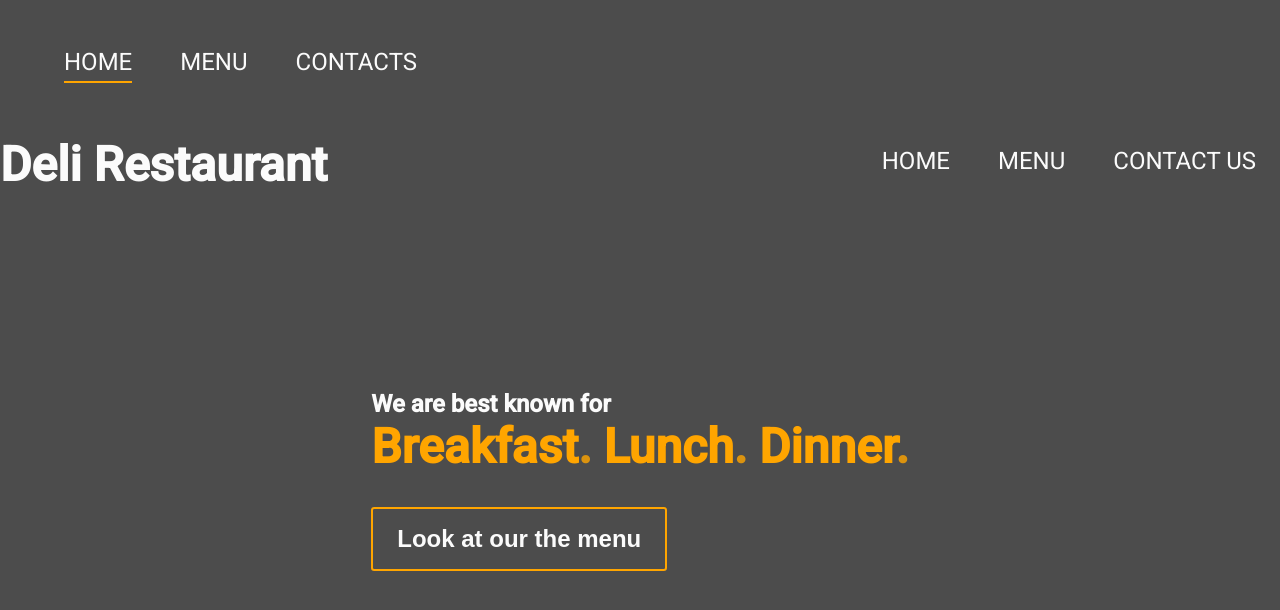
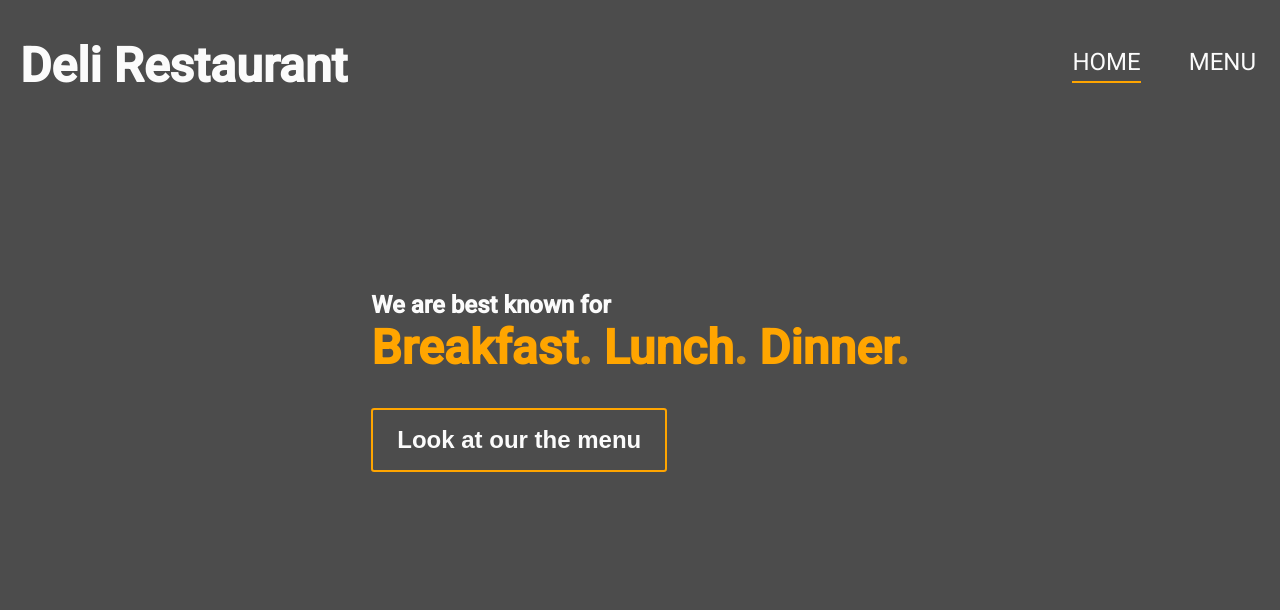
Before and after one commit to rOluochKe/JS-Restaurant, a website built with webpack: page dist/index.html in a window 1280 px wide. Built offline with nearby package versions, Linux system fonts and the light colour scheme; files whose address does not match are found by name.

Commit message:
final touches to meet the project requirements

```diff
--- a/src/index.js
+++ b/src/index.js
@@ -1,7 +1,6 @@
 import Header from './modules/header';
 import Home from './modules/home';
 import Menu from './modules/menu';
-import Contact from './modules/contact';
 
 const clearContent = () => {
   const content = document.getElementById('content');
@@ -15,12 +14,6 @@ const displayMenu = () => {
   clearContent();
   Menu.setMenu();
   Menu.setMenuActive();
-};
-
-const displayContact = () => {
-  clearContent();
-  Contact.setContact();
-  Contact.setContactActive();
 };
 
 const displayHome = () => {
@@ -40,12 +33,10 @@ document.addEventListener('DOMContentLoaded', () => {
   const logo = document.getElementById('logo');
   const home = document.getElementById('home');
   const menu = document.getElementById('menu');
-  const contact = document.getElementById('contact');
   const menuBtn = document.getElementById('menu-btn');
 
   logo.addEventListener('click', displayHome);
   home.addEventListener('click', displayHome);
   menu.addEventListener('click', displayMenu);
-  contact.addEventListener('click', displayContact);
   menuBtn.addEventListener('click', displayMenu);
 });
--- a/src/modules/header.js
+++ b/src/modules/header.js
@@ -13,17 +13,13 @@ const Header = (() => {
     const ul = document.createElement('ul');
     const liHome = document.createElement('li');
     const liMenu = document.createElement('li');
-    const liContact = document.createElement('li');
     liHome.setAttribute('id', 'home');
     liMenu.setAttribute('id', 'menu');
-    liContact.setAttribute('id', 'contact');
     liHome.innerText = 'home';
     liMenu.innerText = 'menu';
-    liContact.innerText = 'contact us';
 
     ul.appendChild(liHome);
     ul.appendChild(liMenu);
-    ul.appendChild(liContact);
 
     nav.appendChild(span);
     nav.appendChild(ul);
```
Also changed, not shown: README.md, dist/css/style.css, dist/index.html, dist/main.js, src/modules/contact.js (deleted), 1 other file.
